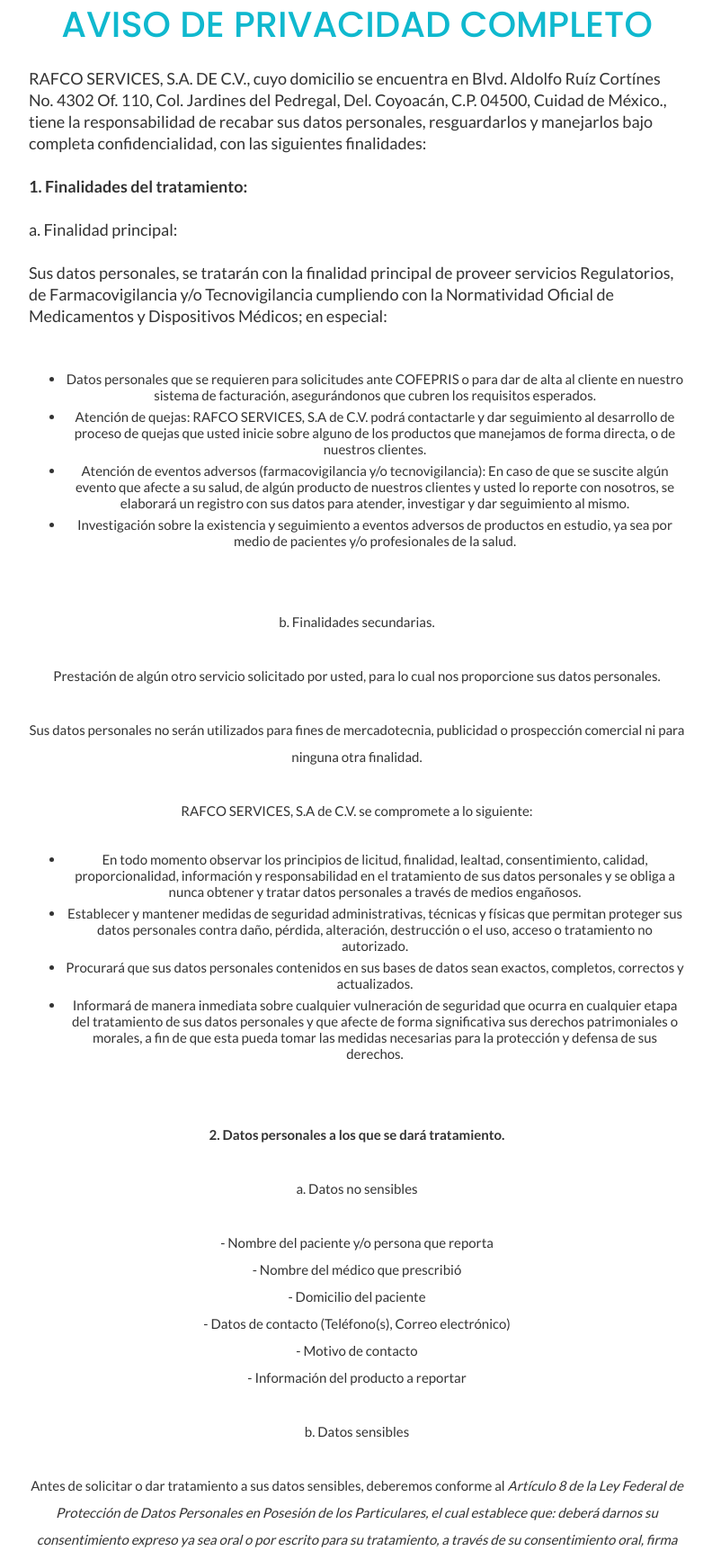
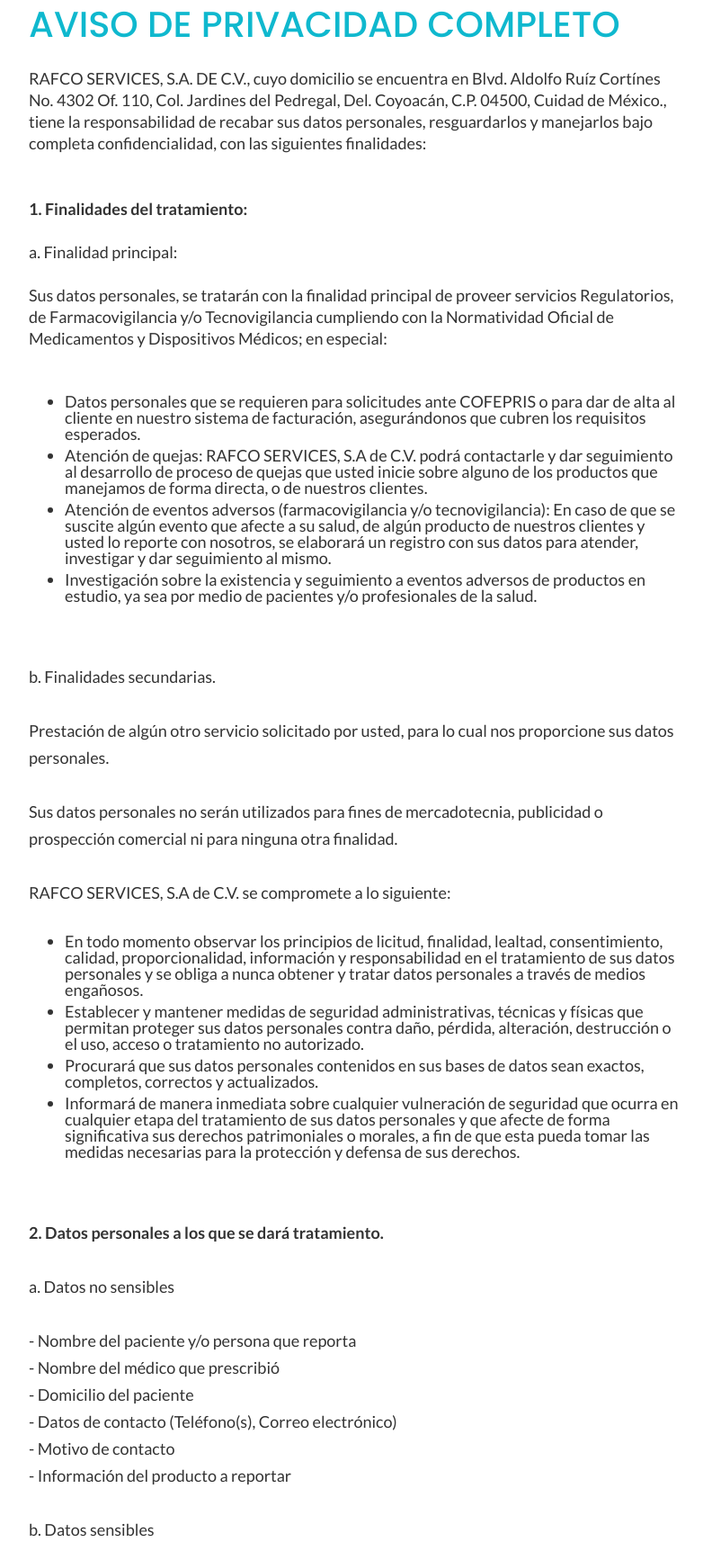
Before and after one commit to luisrlwev/raf-consulting, a PHP site: page /aviso-privacidad.php in a window 1280 px wide. Shown: the part 226-1950 px from the top of the page at 90% size, without its empty margins (243-1035 px from the left). Run offline with PHP 8.4, Linux system fonts and the light colour scheme.

Commit message:
correccion del aviso de privacidad 2

```diff
--- a/aviso-privacidad.php
+++ b/aviso-privacidad.php
@@ -53,7 +53,7 @@
         <div class="container">
             <div class="row">
                 <div class="col-lg-8 offset-lg-2 col-md-10 offset-md-1 col-sm-12 col-12">
-                    <div class="section-title">
+                    <div class="section-title text-left" style="font-size: 18px !important;">
                         <h2>AVISO DE PRIVACIDAD COMPLETO</h2>
                         <p class="text-left">
                             RAFCO SERVICES, S.A. DE C.V., cuyo domicilio se encuentra en Blvd. Aldolfo Ruíz
@@ -61,6 +61,8 @@
                             Cuidad de México., tiene la responsabilidad de recabar sus datos personales,
                             resguardarlos y manejarlos bajo completa confidencialidad, con las siguientes finalidades:
                             <br><br>
+                        </p>
+                        <p class="text-left" style="font-size: 18px !important;">
                             <strong>1. Finalidades del tratamiento:</strong>
                             <br><br>
                             a. Finalidad principal:
@@ -69,7 +71,8 @@
                             Regulatorios, de Farmacovigilancia y/o Tecnovigilancia cumpliendo con la Normatividad
                             Oficial de Medicamentos y Dispositivos Médicos; en especial:
                             <br><br>
-<ul>
+                        </p>
+<ul class="text-left" style="font-size: 18px;">
     <li>Datos personales que se requieren para solicitudes ante COFEPRIS o para dar de alta al cliente en nuestro sistema de facturación, asegurándonos que cubren los requisitos esperados.</li>
     <li>Atención de quejas: RAFCO SERVICES, S.A de C.V. podrá contactarle y dar seguimiento al desarrollo de proceso de quejas que usted inicie sobre alguno de los productos que manejamos de forma directa, o de nuestros clientes.</li>
     <li>Atención de eventos adversos (farmacovigilancia y/o tecnovigilancia): En caso de que se suscite algún evento que afecte a su salud, de algún producto de nuestros clientes y usted lo reporte con nosotros, se elaborará un registro con sus datos para atender, investigar y dar seguimiento al mismo.</li>
@@ -165,6 +168,7 @@
 www.rafconsulting.net
 Es importante mencionar que la solicitud para el ejercicio de los derechos ARCO deberá
 contener y acompañar lo siguiente:
+<br><br>
 <ol>
     <li>El nombre de la persona titular y su domicilio o cualquier otro medio para recibir notificaciones;</li>
     <li>Los documentos que acrediten la identidad de la persona titular o, en su caso, la personalidad e identidad de su representante;</li>
```
Lines whose indentation alone changed are shown as unchanged.
